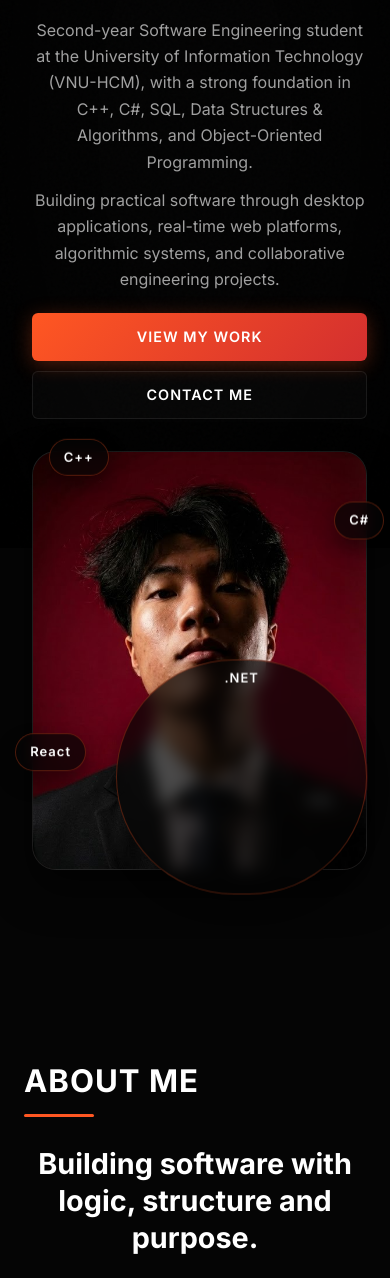
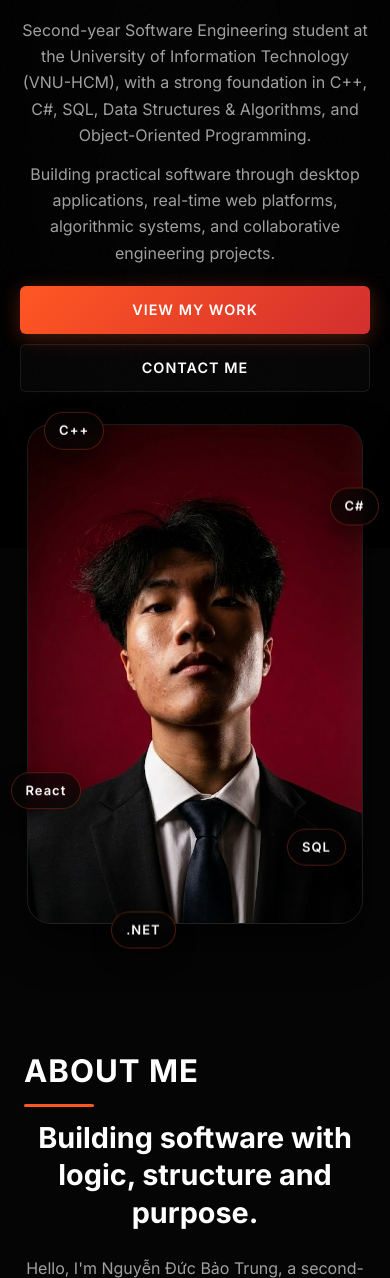
Before and after one commit to Btrung-uit/Portfolio, a plain HTML site: page index.html in a window 390 px wide. Shown: the part 296-1574 px from the top of the page. Drawn offline with Linux system fonts and the light colour scheme.

Commit message:
Fix lỗi trên giao diện điện thoại

```diff
--- a/style.css
+++ b/style.css
@@ -932,9 +932,13 @@
         height: auto;
     }
     .hero-content {
+        display: flex;
         flex-direction: column;
+        align-items: center;
         text-align: center;
         gap: 0;
+        padding-inline: 20px;
+        width: 100%;
     }
     .hero-badge { margin: 0 auto 16px; }
     .hero-title {
@@ -993,11 +997,11 @@
         padding: 8px 14px;
         border-radius: 999px;
     }
-    .tag-1 { top: -10px; left: 5%; }
-    .tag-2 { top: 15%; right: -5%; }
-    .tag-3 { bottom: 20%; left: -5%; }
-    .tag-4 { bottom: 10%; right: 5%; }
-    .tag-5 { bottom: -15px; left: 35%; }
+    .tag-1 { top: -10px; left: 5%; bottom: auto; right: auto; }
+    .tag-2 { top: 15%; right: -5%; bottom: auto; left: auto; }
+    .tag-3 { bottom: 20%; left: -5%; top: auto; right: auto; }
+    .tag-4 { bottom: 10%; right: 5%; top: auto; left: auto; }
+    .tag-5 { bottom: -15px; left: 35%; top: auto; right: auto; }
 
     /* About Section */
     #about { padding-inline: 24px; }
@@ -1020,7 +1024,7 @@
         flex-direction: column;
         padding-inline: 24px;
         max-width: 720px;
-        margin: 0 auto 80px;
+        margin: 0 auto 48px;
         gap: 0;
     }
     .project-content {
@@ -1057,6 +1061,12 @@
         aspect-ratio: 16/10;
         height: auto;
         margin-bottom: 22px;
+    }
+    .project-card:nth-child(even) .project-visual {
+        order: 4;
+    }
+    .project-card:nth-child(even) .project-content {
+        order: unset;
     }
     .project-desc {
         order: 5;
@@ -1140,9 +1150,12 @@
     }
 
     /* Misc */
+    section {
+        padding: 4rem 0;
+    }
     .section-title {
         font-size: clamp(28px, 8vw, 36px);
-        margin-bottom: 40px;
+        margin-bottom: 24px;
         text-align: center;
     }
     .cursor-glow { display: none; }
```
